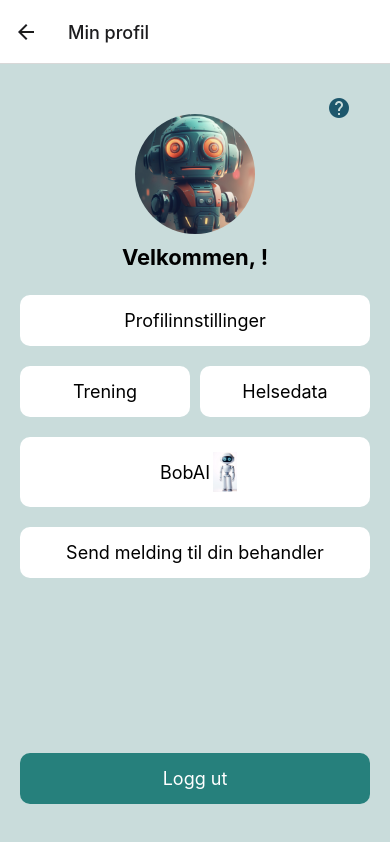
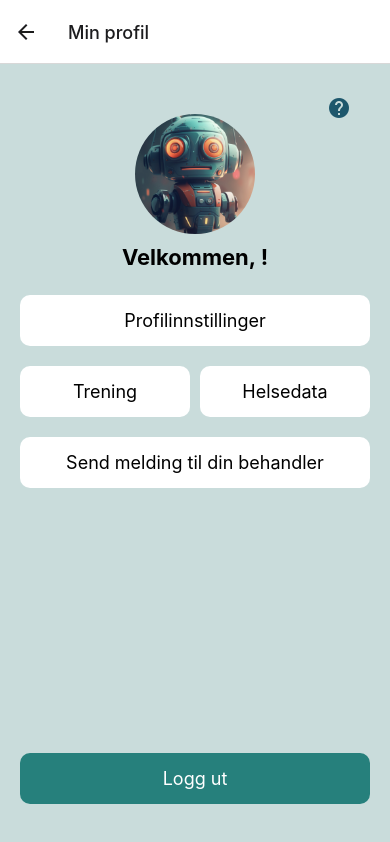
Before and after one commit to TommyS-NO/PhysioFlow-Prototype, a React Native app in the folder frontend/: screen /ProfileScreen in a window 390 px wide. Built offline with nearby package versions, Linux system fonts and the light colour scheme; no server answers.

Commit message:
Temporary removal of BobAI

```diff
--- a/frontend/Screens/ProfileScreen.tsx
+++ b/frontend/Screens/ProfileScreen.tsx
@@ -90,10 +90,11 @@ const ProfileScreen: React.FC = () => {
           </TouchableOpacity>
         </View>
 
-        <TouchableOpacity
+{/* Kommentert ut BobAI-knappen ifm presentasjon til Bobby */}
+        {/* <TouchableOpacity
           style={[styles.menuItem, styles.fullWidthButton, styles.bobButton]}
           onPress={() => {
-            /* Her må vi legge til funksjonen til BobAI */
+
           }}
         >
           <Text style={styles.bobText}>BobAI</Text>
@@ -101,7 +102,7 @@ const ProfileScreen: React.FC = () => {
             source={require("../Assets/Robot_2.png")}
             style={styles.bobImage}
           />
-        </TouchableOpacity>
+        </TouchableOpacity> */}
 
         <TouchableOpacity
           style={[styles.menuItem, styles.fullWidthButton]}
```
